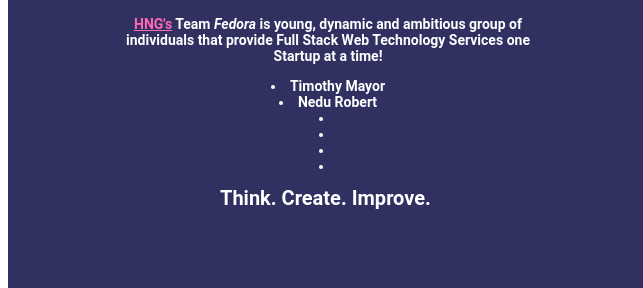
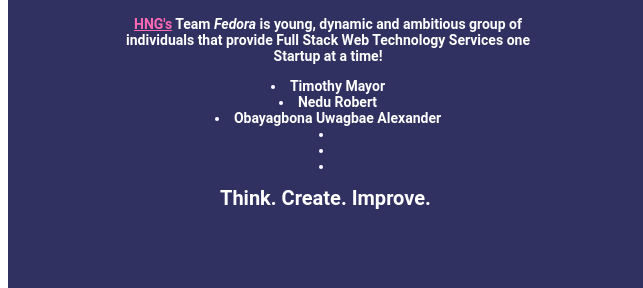
Before and after one commit to hngi/fedora, a plain HTML site: page index.html in a window 1280 px wide. Shown: the part 184-472 px from the top of the page, 0-643 px from the left. Drawn offline with Linux system fonts and the light colour scheme; a web font is replaced by a local one.

```diff
--- a/index.html
+++ b/index.html
@@ -27,7 +27,7 @@
 											<p>
 												<li>Timothy Mayor</li>
 												<li>Nedu Robert</li>
-												<li></li>
+												<li>Obayagbona Uwagbae Alexander</li>
 												<li></li>
 												<li></li>
 												<li></li>
```
